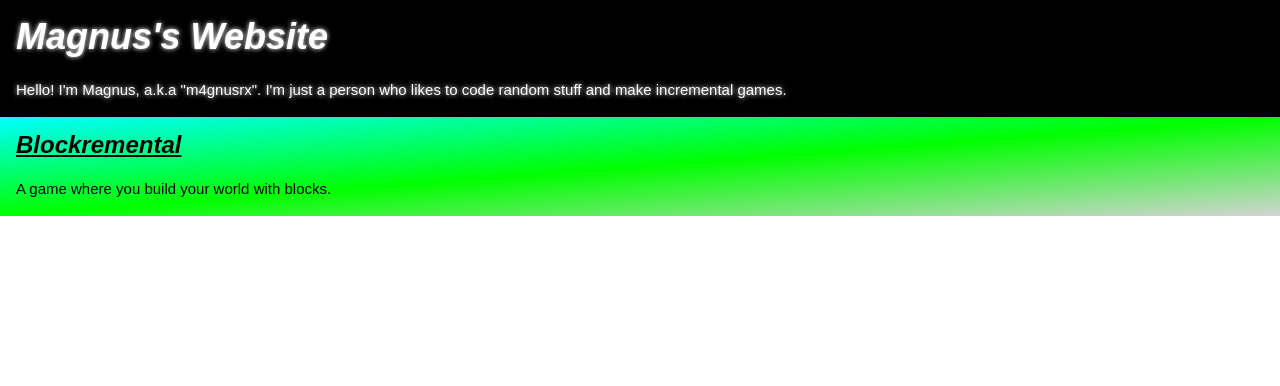
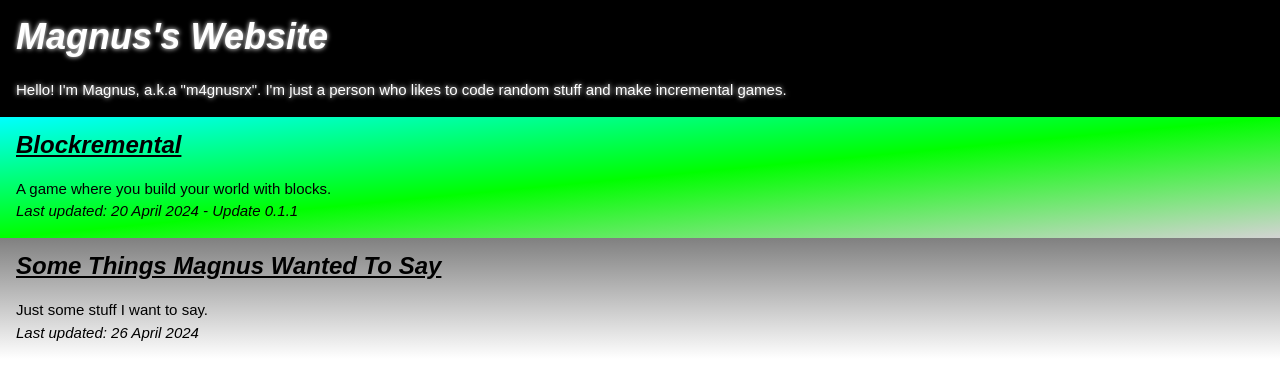
Before and after one commit to m4gnusrx/m4gnusrx.github.io, a plain HTML site: page index.html in a window 1280 px wide. Drawn offline with nearby package versions, Linux system fonts and the light colour scheme.

Commit message:
Add files via upload

```diff
--- a/index.html
+++ b/index.html
@@ -23,7 +23,17 @@
             <h3><b><i>Blockremental</i></b></h3>
         </a>
         <p>
-            A game where you build your world with blocks.
+            A game where you build your world with blocks. <br>
+            <i>Last updated: 20 April 2024 - Update 0.1.1</i>
+        </p>
+    </div>
+    <div id="stmwts" class="w3-container">
+        <a href="https://m4gnusrx.github.io/SomeThingsMagnusWantedToSay/">
+            <h3><b><i>Some Things Magnus Wanted To Say</i></b></h3>
+        </a>
+        <p>
+            Just some stuff I want to say.<br>
+            <i>Last updated: 26 April 2024</i>
         </p>
     </div>
 </body>
--- a/style.css
+++ b/style.css
@@ -15,3 +15,6 @@ body, button, h1, h2, h3, h4, h5, h6 {
 #blockremental {
     background-image: linear-gradient(to bottom right, cyan, lime, lightgray);
 }
+#stmwts {
+    background-image: linear-gradient(to bottom, gray, white);
+}
```
